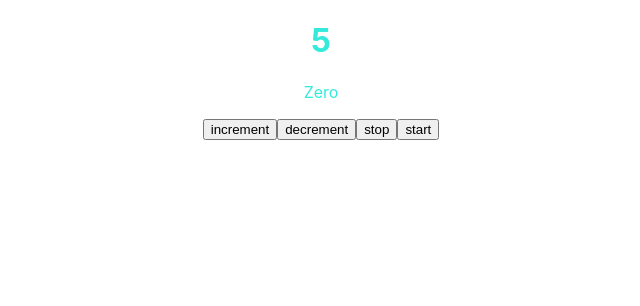
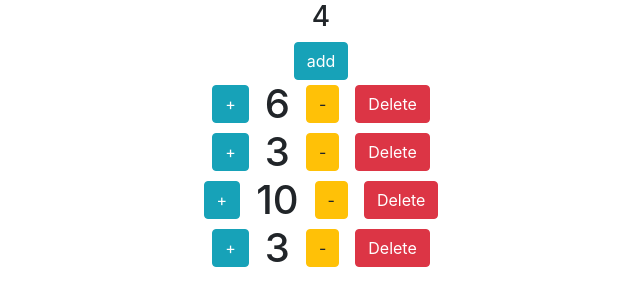
Before and after one commit to ang-rea-dep/React-Redux, a React (Create React App) app: page / in a window 1280 px wide. Shown: the top 306 px of the page, without its empty margins (319-959 px from the left). Built offline with nearby package versions, Linux system fonts and the light colour scheme.

Commit message:
coding create

```diff
--- a/package.json
+++ b/package.json
@@ -6,6 +6,7 @@
     "@testing-library/jest-dom": "^4.2.4",
     "@testing-library/react": "^9.5.0",
     "@testing-library/user-event": "^7.2.1",
+    "bootstrap": "^4.4.1",
     "randomcolor": "^0.5.4",
     "react": "^16.13.1",
     "react-dom": "^16.13.1",
--- a/src/App.js
+++ b/src/App.js
@@ -1,7 +1,8 @@
 import React, {Component} from 'react';
 import logo from './logo.svg';
 import './App.css';
-import Car from "./component/Car";
+import Counter from "./component/Counter.jsx";
+import CounterList from "./component/CounterList"
 
 class App extends Component {
     render(){
@@ -11,7 +12,7 @@ class App extends Component {
         }
         return (
             <div className="App">
-                <Car brand={carinfo} type={carinfo.cartype}/>
+                <CounterList/>
             </div>
         );
     }
--- a/src/component/Car.js
+++ /dev/null
@@ -1,58 +0,0 @@
-import React, { useState, useEffect } from "react";
-import randomcolor from "randomcolor"
-
-function Car(){
-    const [count, setCount] = useState(0)
-    const [answer, setAnswer] = useState("Zero")
-    const [color, setColor] = useState("")
-    const [pause, setPause] = useState(false)
-    const [timer, setTimer] = useState(null);
-
-    function increment(){
-        setCount(precount => precount + 1)
-        if(count < 0){
-            setAnswer("No")
-        }
-        else{
-            setAnswer("Yes")
-        }
-    }
-    function decrement(){
-        setCount(precount => precount -1)
-        if(count < 0){
-            setAnswer("No")
-        }
-        else{
-            setAnswer("Yes")
-        }
-    }
-
-    useEffect(() => {
-        if(pause){
-            clearInterval(timer)
-        }
-        else{
-            const intervalId = setInterval(() => {
-                setCount(precount => precount + 1)
-            }, 1000)
-            setTimer(intervalId)
-        }
-        return () => clearInterval(timer)
-    },[pause])
-
-    useEffect(() => {
-        setColor(randomcolor())
-    }, [answer, count])
-
-    return(
-        <>
-            <h1 style={{color: color}}>{count}</h1>
-            <p style={{color: color}}>{answer}</p>
-            <button type="button" onClick={increment}>increment</button>
-            <button type="button" onClick={decrement}>decrement</button>
-            <button type="button" onClick={() => setPause(true)}>stop</button>
-            <button type="button" onClick={() => setPause(false)}>start</button>
-        </>
-    )
-}
-export default Car;
--- /dev/null
+++ b/src/component/Counter.jsx
@@ -0,0 +1,49 @@
+import React, { useState, useEffect } from "react";
+//import randomcolor from "randomcolor"
+
+const Counter = (props) => {
+    //console.log('props', props)
+    const [counter, setCounter] = useState(Number(props.initcounter.val))
+    // const [color, setColor] = useState("")
+    // const [pause, setPause] = useState(false)
+    // const [timer, setTimer] = useState(null);
+
+    function increment(){
+        setCounter(precount => precount + 1)
+    }
+    function decrement(){
+        setCounter(precount => precount -1)
+    }
+
+
+    // useEffect(() => {
+    //     if(pause){
+    //         clearInterval(timer)
+    //     }
+    //     else{
+    //         const intervalId = setInterval(() => {
+    //             setCount(precount => precount + 1)
+    //         }, 1000)
+    //         setTimer(intervalId)
+    //     }
+    //     return () => {clearInterval(timer)}
+    // },[pause])
+
+    // useEffect(() => {
+    //     setColor(randomcolor())
+    // }, [count])
+
+    return(
+        <>
+            <div className="d-flex justify-content-center align-items-center" >
+                <button type="button" className="btn btn-info mr-3" onClick={increment}>+</button>
+                <h1 className="mr-3 mb-0">{counter}</h1>
+                <button type="button" className="btn btn-warning mr-3" onClick={decrement}>-</button>
+                {/* <button type="button" className="btn btn-primary mr-3" onClick={() => setPause(true)}>stop</button>
+                <button type="button" className="btn btn-success mr-3" onClick={() => setPause(false)}>start</button> */}
+                <button type="button" className="btn btn-danger" onClick={() => props.counterDelete(props.initcounter.id)}>Delete</button>
+            </div>
+        </>
+    )
+}
+export default Counter;
--- /dev/null
+++ b/src/component/CounterList.jsx
@@ -0,0 +1,53 @@
+import React, { useState, useEffect } from "react"
+import Counter from "./Counter"
+
+
+const CounterList = () =>{
+    const [initcounters, setInitcounters] = useState([
+        {
+            id: 1,
+            val: 6
+        },
+        {
+            id: 2,
+            val: 3
+        },
+        {
+            id: 3,
+            val: 10
+        },
+        {
+            id: 4,
+            val: 3
+        },
+    ])
+
+    useEffect(() => {
+        setInitcounters(initcounters)
+    })
+
+    function Delete(id){
+        console.log("delete", id)
+        let counters = initcounters.filter(counter => counter.id !== id)
+        setInitcounters(counters)
+    }
+
+    function counterCreate(){
+        let addId = initcounters.length + 1
+        setInitcounters([...initcounters, {id: addId, val: 0}])
+        console.log(initcounters[0].id)
+    }
+    return(
+        <>
+            <div className="container">
+                <div>
+                    <h3>{initcounters.length}</h3>
+                </div>
+                <button type="button" className="btn btn-info" onClick={counterCreate}>add</button>
+                {initcounters.map(counter =><Counter key={counter.id} initcounter={counter} counterDelete={Delete} />)}
+            </div>
+        </>
+    )
+}
+
+export default CounterList
--- a/src/index.css
+++ b/src/index.css
@@ -1,13 +1,18 @@
 body {
-  margin: 0;
-  font-family: -apple-system, BlinkMacSystemFont, 'Segoe UI', 'Roboto', 'Oxygen',
-    'Ubuntu', 'Cantarell', 'Fira Sans', 'Droid Sans', 'Helvetica Neue',
-    sans-serif;
-  -webkit-font-smoothing: antialiased;
-  -moz-osx-font-smoothing: grayscale;
+    margin: 0;
+    font-family: -apple-system, BlinkMacSystemFont, 'Segoe UI', 'Roboto', 'Oxygen', 'Ubuntu', 'Cantarell', 'Fira Sans', 'Droid Sans', 'Helvetica Neue', sans-serif;
+    -webkit-font-smoothing: antialiased;
+    -moz-osx-font-smoothing: grayscale;
 }
 
 code {
-  font-family: source-code-pro, Menlo, Monaco, Consolas, 'Courier New',
-    monospace;
+    font-family: source-code-pro, Menlo, Monaco, Consolas, 'Courier New', monospace;
 }
+
+.show {
+    display: flex
+}
+
+.hidden {
+    display: none
+}
--- a/src/index.js
+++ b/src/index.js
@@ -3,21 +3,8 @@ import ReactDOM from 'react-dom';
 import './index.css';
 import App from './App';
 import * as serviceWorker from './serviceWorker';
+import 'bootstrap/dist/css/bootstrap.min.css'
 
-const myelements = (
-    <table>
-        <th>
-            <td>1</td>
-            <td>2</td>
-        </th>
-        <tbody>
-            <tr>
-                <td>123</td>
-                <td>asdf</td>
-            </tr>
-        </tbody>
-    </table>
-)
 ReactDOM.render(
     <React.StrictMode>
         <App />
```
Also changed, not shown: 1 other file (tests, documents, lock files or other folders).
